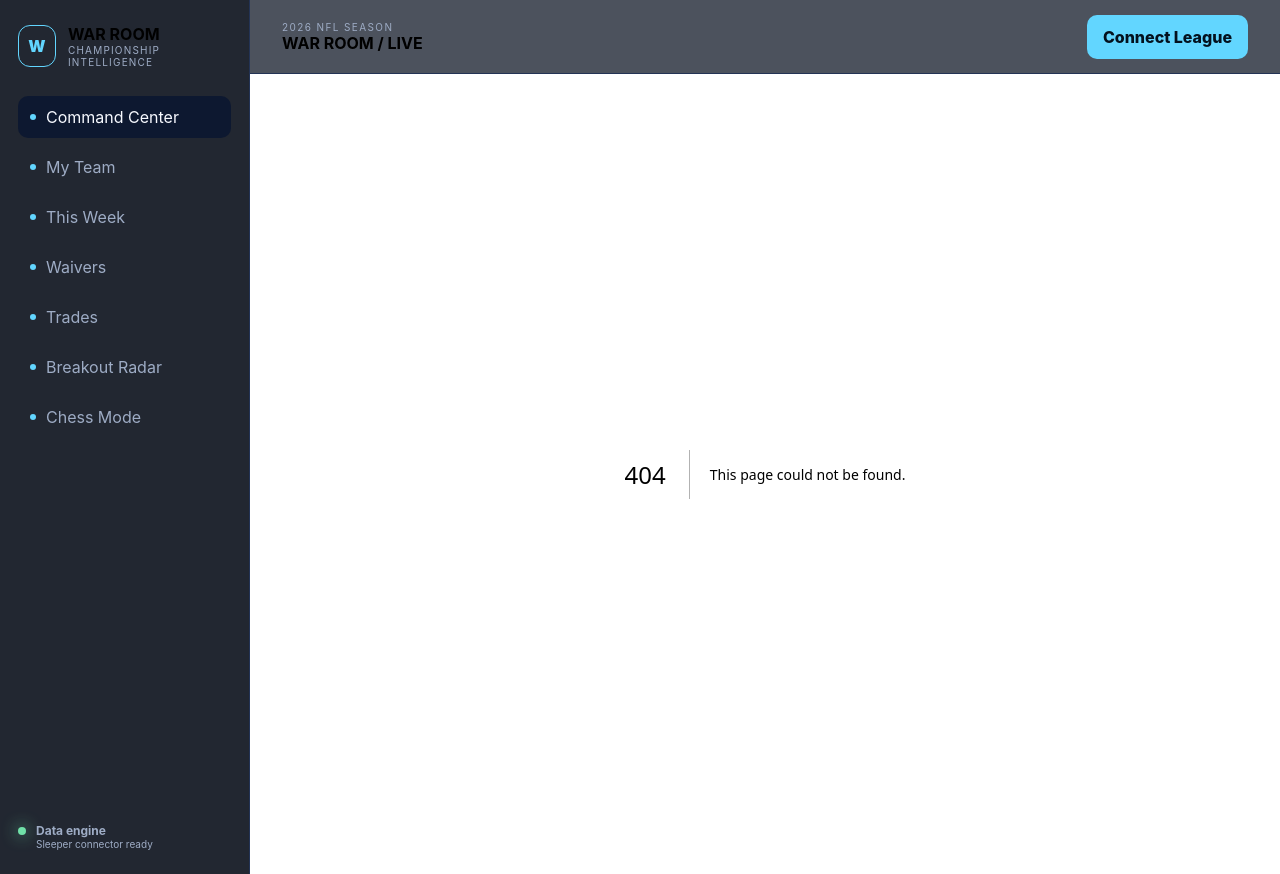
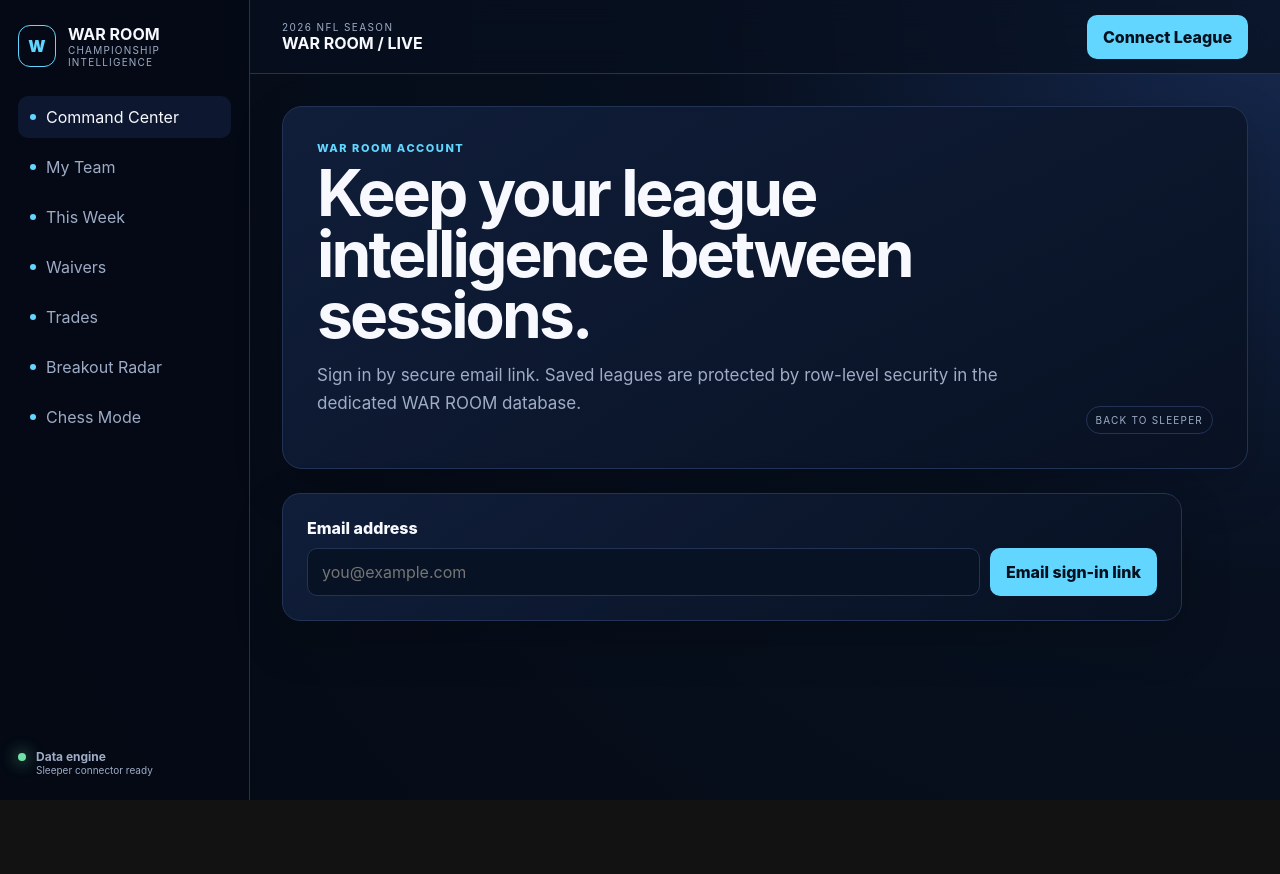
Before and after one commit to 352Legends/league-app, a Next.js app: page /login in a window 1280 px wide. Before the commit this address had no page. After the commit the page ends 800 px from the top, so only its background shows below. Built offline with nearby package versions, Linux system fonts and the light colour scheme.

Commit message:
feat: add Supabase magic-link authentication

```diff
--- /dev/null
+++ b/src/app/login/page.tsx
@@ -0,0 +1,46 @@
+"use client";
+
+import { FormEvent, useState } from "react";
+import Link from "next/link";
+import { createClient } from "@/lib/supabase/browser";
+
+export default function LoginPage() {
+  const [email, setEmail] = useState("");
+  const [message, setMessage] = useState("");
+  const [busy, setBusy] = useState(false);
+
+  async function submit(event: FormEvent<HTMLFormElement>) {
+    event.preventDefault();
+    setBusy(true);
+    setMessage("");
+    try {
+      const supabase = createClient();
+      const { error } = await supabase.auth.signInWithOtp({
+        email,
+        options: { emailRedirectTo: `${window.location.origin}/auth/callback` },
+      });
+      if (error) throw error;
+      setMessage("Check your email for the secure WAR ROOM sign-in link.");
+    } catch (error) {
+      setMessage(error instanceof Error ? error.message : "Unable to start sign-in.");
+    } finally {
+      setBusy(false);
+    }
+  }
+
+  return (
+    <div className="page-wrap">
+      <section className="hero-panel">
+        <div><p className="eyebrow">WAR ROOM ACCOUNT</p><h1>Keep your league intelligence between sessions.</h1><p className="lede">Sign in by secure email link. Saved leagues are protected by row-level security in the dedicated WAR ROOM database.</p></div>
+        <Link href="/connect" className="status-chip">BACK TO SLEEPER</Link>
+      </section>
+      <section className="section-block connect-panel">
+        <form onSubmit={submit} className="connect-form">
+          <label htmlFor="email">Email address</label>
+          <div className="connect-row"><input id="email" type="email" required value={email} onChange={(event) => setEmail(event.target.value)} placeholder="you@example.com"/><button className="connect-button" disabled={busy}>{busy ? "Sending…" : "Email sign-in link"}</button></div>
+          {message ? <p className="metric-detail">{message}</p> : null}
+        </form>
+      </section>
+    </div>
+  );
+}
```
